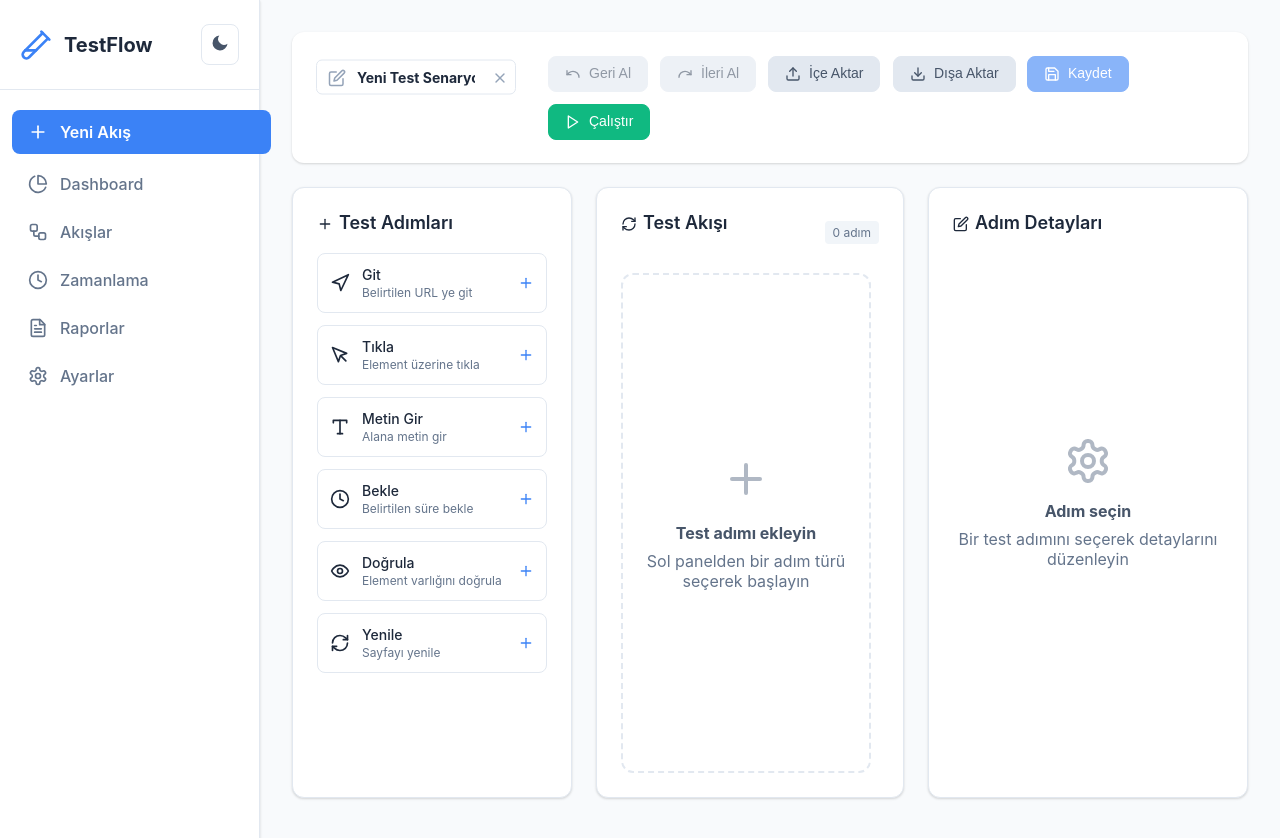
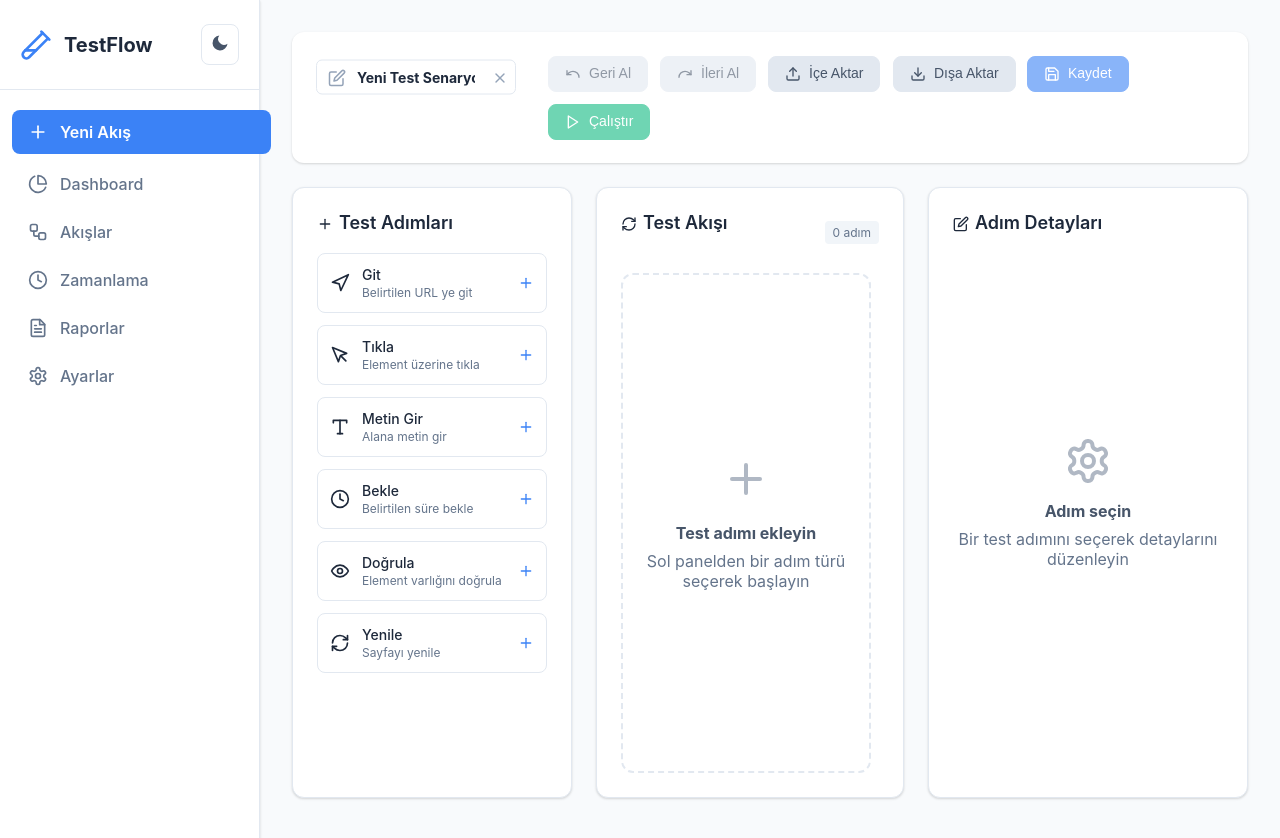
Before and after one commit to testkateer/TestFlow, a React (Create React App) app: page /editor in a window 1280 px wide. Shown: the top 838 px of the page. Built offline with nearby package versions, Linux system fonts and the light colour scheme.

Commit message:
TestEditor bileşeninde kaydet ve çalıştır butonlarının devre dışı bırakma koşulları güncellendi. Artık adım sayısı sıfır olduğunda butonlar devre dışı kalacak.

```diff
--- a/src/pages/TestEditor.js
+++ b/src/pages/TestEditor.js
@@ -325,14 +325,14 @@ const TestEditor = () => {
             <Download size={16} />
             Dışa Aktar
           </button>
-          <button className="btn btn-primary" onClick={saveTestFlow} disabled={!hasUnsavedChanges}>
+          <button className="btn btn-primary" onClick={saveTestFlow} disabled={!hasUnsavedChanges || steps.length === 0}>
             <Save size={16} />
             Kaydet
           </button>
           <button
             className={`btn btn-success ${isRunning ? 'disabled' : ''}`}
             onClick={runTest}
-            disabled={isRunning}
+            disabled={isRunning || steps.length === 0}
           >
             <Play size={16} />
             {isRunning ? 'Çalışıyor...' : 'Çalıştır'}
```
